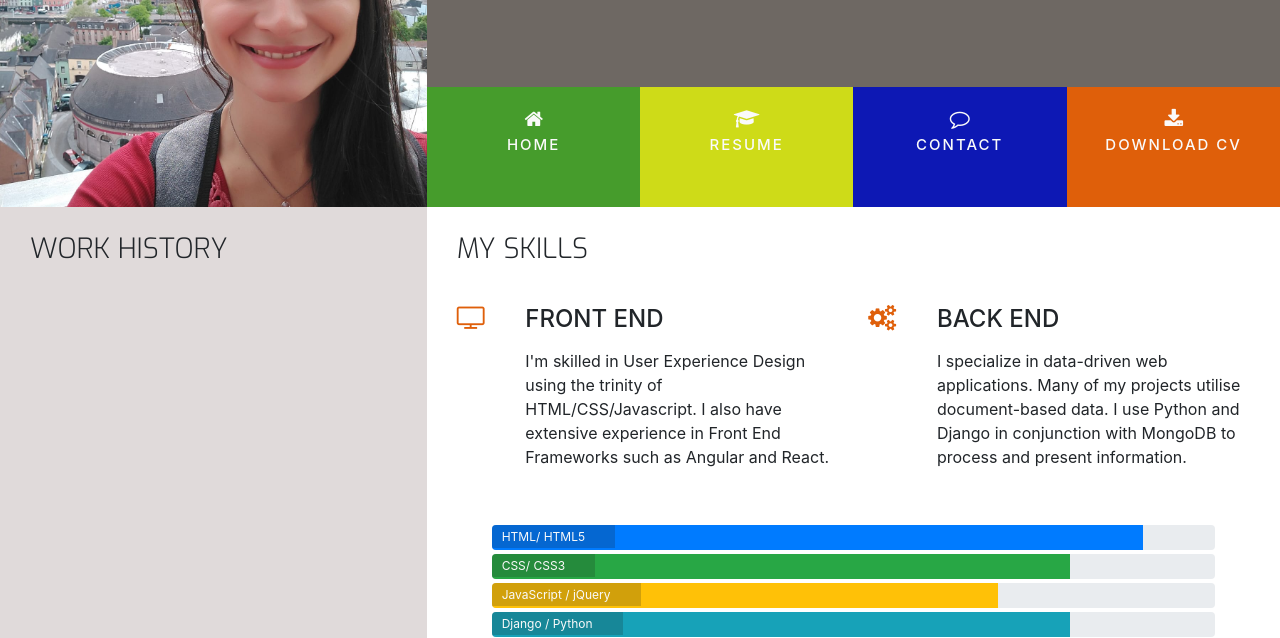
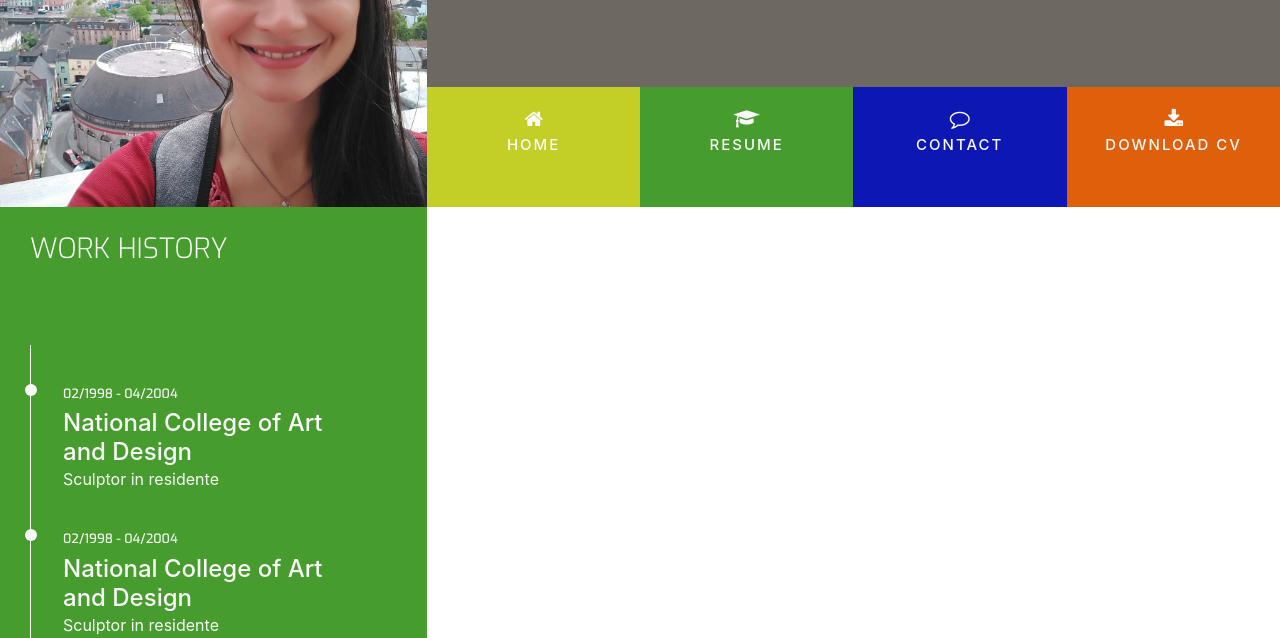
Before and after one commit to monicapuzzi/Bootstrap4, a plain HTML site: page resume.html in a window 1280 px wide. Shown: the part 162-800 px from the top of the page. Drawn offline with nearby package versions, Linux system fonts and the light colour scheme.

Commit message:
Addes resume.html content

```diff
--- a/assets/css/style.css
+++ b/assets/css/style.css
@@ -1,19 +1,19 @@
 @import url('https://fonts.googleapis.com/css?family=Roboto:100,200,300,400,500,600,700|Exo:100,200,300,400,500,600,700');
 
-/* -----------------------------------------------------------------------Colours  */
+/* -----------------------------------------Colours  */
 
-/* o ponto antes eh para indicar a classe do html */
+/* ----------------o ponto antes eh para indicar a classe do html */
 
 .bg-color-name-title {
     background-color: rgb(110, 104, 99);
 }
 
 .ui-menu-color-home {
-    background-color: rgb(70, 156, 44);
+    background-color: rgb(195, 206, 39);
 }
 
 .ui-menu-color-resume {
-    background-color: rgb(206, 219, 24);
+    background-color:  rgb(70, 156, 44);   rgb(195, 206, 39)
 }
 
 .ui-menu-color-contact {
@@ -32,10 +32,13 @@
     background-color: #e0dada;
 }
 
+.bg-color-work-history {
+    background-color: rgb(70, 156, 44);
+}
 
 
 
-/* -----------------------------------------------------------Special paddings/margins/text  */
+/* -----------------Special paddings/margins/text  */
 
 h1,
 h2,
@@ -68,6 +71,7 @@ h4 {
     float: none;
     }
 
+.history-heading,
 .section-heading {
     font-family: "Exo", sans-serif;
     font-weight: 300;
@@ -76,7 +80,7 @@ h4 {
 }
 
 
-/* ------------------------------------------------------------------------------Heading  */
+/* -----------------------------------------Heading  */
 
 
 header {
@@ -106,7 +110,7 @@ header {
     color: #fafafa;
 }
 
-/* ------------------------------------------------coloca-se essa segunda fonte para se no caso a primeira nao carregar  */
+/* ---------------coloca-se essa segunda fonte para se no caso a primeira nao carregar  */
 
 .title {
     font-family: "Roboto", sans-serif;
@@ -116,20 +120,20 @@ header {
     margin-bottom: 90px;
     color: #fafafa;
 }
-/*  */
+
 /*--------------------------------------- essa classe peguei no inspecionar do site e copiei para alterar a margem para zero no menu */
 
 .list-inline-item:not(:last-child) {
     margin: 0;
 }
 
-/* ---------------------------------------essa font size eh pra nao ter gap entre os itens do menu  */
+/* --------------------essa font size eh pra nao ter gap entre os itens do menu  */
 
 .menucontainer {
     font-size: 0;
 }
 
-/* ---------------------------------o nav margin 0 eh para o tamanho da foto e do menu ficarem da mesma altura. esse nav eh tbm para o controle dos items do menu, padding para ter controle total */
+/* -------------------o nav margin 0 eh para o tamanho da foto e do menu ficarem da mesma altura. esse nav eh tbm para o controle dos items do menu, padding para ter controle total */
 
 #nav {
     margin: 0;
@@ -171,14 +175,14 @@ header {
     letter-spacing: 2px;
 }
 
-/* -----------------------------------------------------------------------Hoover.css */
+/* ---------------------------------------Hoover.css */
 
 .hvr-sweep-to-bottom:before {
     background: rgba(0, 0, 0, 0.2);
     height: 120px;
 }
 
-/* -------------------------------------------------------------------------Footer  */
+/* ----------------------------------------Footer  */
 
 footer {
     background-color: rgb(88, 81, 76);
@@ -232,7 +236,7 @@ footer {
 }
 
 
-/* -------------------------------------------------------Thre Reasons */
+/* ---------------------------------------Thre Reasons */
 
 .three-reasons-icon {
     font-size: 26px;
@@ -298,3 +302,54 @@ footer {
 .progress-section {
     margin: 40px 20px;
 }
+
+/* --------------------------------------Work History*/
+
+.history-heading {
+    color: #fafafa;
+    margin-bottom: 50px;
+}
+
+.timeline-item {
+    padding: 4em 2em 0em 2em;
+    position: relative;
+    color: #fafafa;
+    border-left: 1px solid;
+}
+
+.timeline-item p {
+    padding: 0;
+    margin: 0;
+}
+
+
+/* o before traz as datas ao site*/
+
+.timeline-item:before {
+    content: attr(data-dates);
+    position: absolute;
+    left: 2.5em;
+    top: 3em;
+    display: block;
+    font-family: "Exo", sans-serif;
+    font-weight: 500;
+    font-size: 0.8em;
+    padding: 0;
+    margin: 0;
+}
+/* esse after traz o cirulo */
+.timeline-item:after {
+    width: 12px;
+    height: 12px;
+    display:block;
+    top: 2.4em;
+    position: absolute;
+    left: -6px;
+    border-radius: 12px;
+    content: "";
+    background: #fafafa;
+}
+
+.history-items {
+    margin-bottom: 30px;
+}
--- a/resume.html
+++ b/resume.html
@@ -47,14 +47,32 @@
     </header>
 <section class="container-fluid">
         <div class="row">
-            <div class="col-md-4 bg-color-personal-info section-column">
-                <div class="row">
+            <div class="col-md-4 bg-color-work-history section-column">
+               <div class="row">
                     <div class="col-12">
-                        <h3 class="section-heading uppercase">
+                        <h3 class="history-heading uppercase">
                             Work History
                         </h3>
                     </div>
                 </div>
+               <div class="history-items"></div>
+                <div class="timeline-item" data-dates="02/1998 - 04/2004">
+                     <h4>National College of Art and Design</h4>
+                     <p>Sculptor in residente</p>
+                </div>
+                <div class="timeline-item" data-dates="02/1998 - 04/2004">
+                     <h4>National College of Art and Design</h4>
+                     <p>Sculptor in residente</p>
+                </div>
+                <div class="timeline-item" data-dates="02/1998 - 04/2004">
+                     <h4>National College of Art and Design</h4>
+                     <p>Sculptor in residente</p>
+                </div>
+                <div class="timeline-item" data-dates="02/1998 - 04/2004">
+                     <h4>National College of Art and Design</h4>
+                     <p>Sculptor in residente</p>
+                </div>
+              </div>
             </div>
             <div class="col-md-8 bg-color-three-reasons section-column">
                <div class="row">
```
